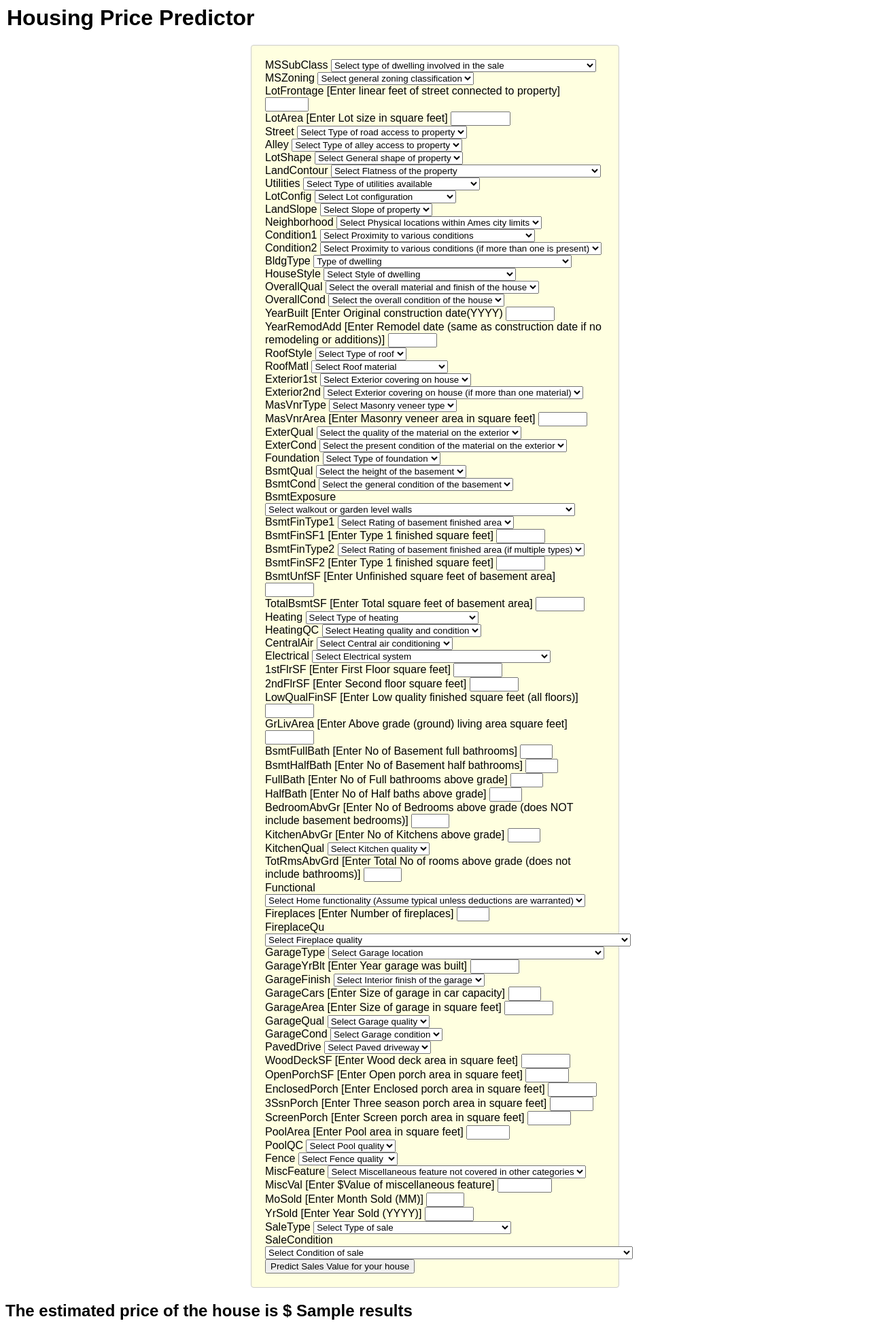
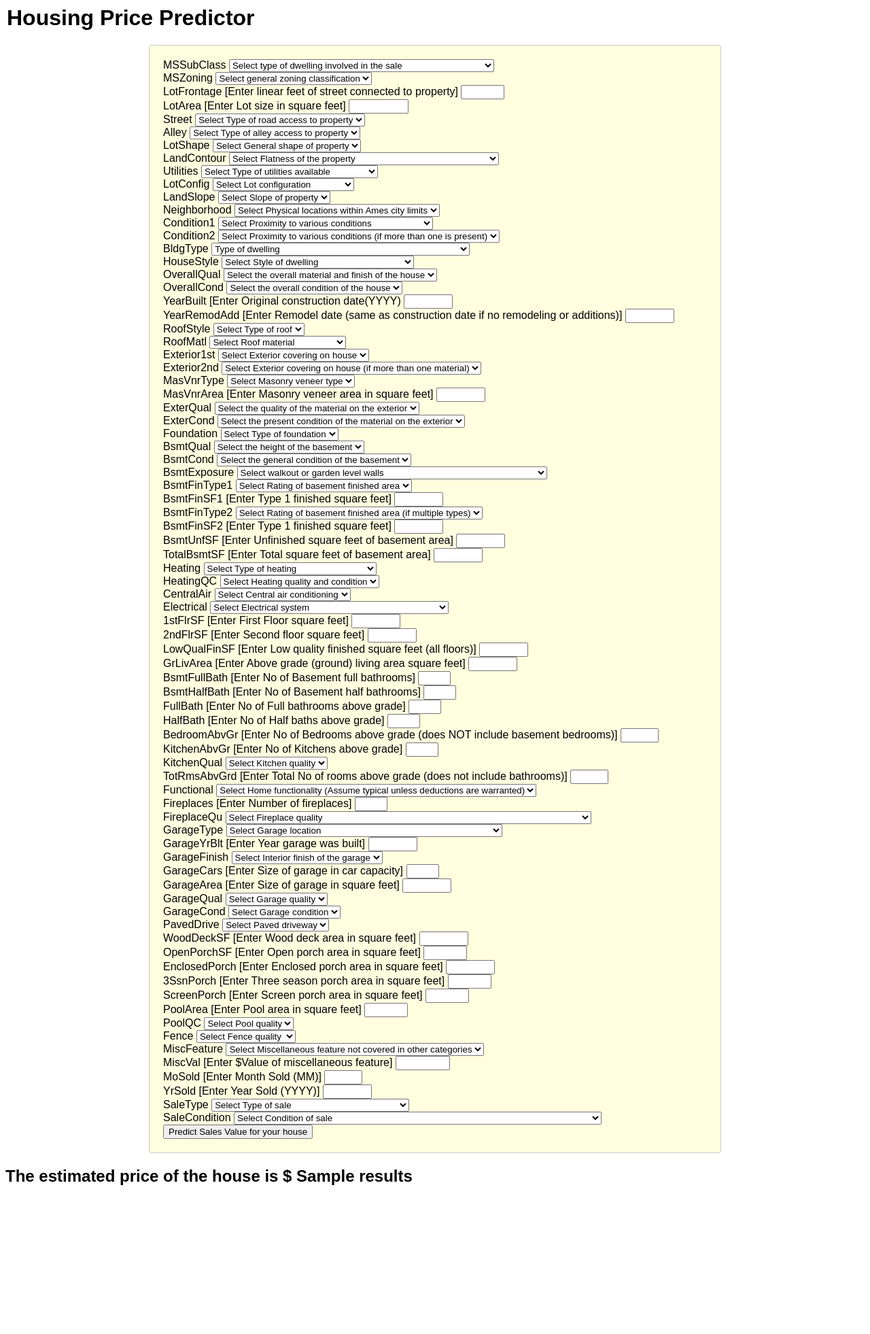
Before and after one commit to SiddharthSunilPatil/house_price_advanced_regression, a Flask app: template templates/home.html in a window 1280 px wide. Shown: the whole page at 68% size. After the commit the page ends 1743 px from the top, so only its background shows below. Run offline with Flask 3, Linux system fonts and the light colour scheme; the template is opened without the code that fills it: most values are stand-ins (such as "Sample title", 1, 10 or a date in 2020).

Commit message:
Updated home.html

```diff
--- a/static/style_home.css
+++ b/static/style_home.css
@@ -4,7 +4,7 @@ body {
   }
 
   .form-box {
-    max-width: 500px;
+    max-width: 800px;
     margin: 0 auto;
     background-color: #FFFFE0;
     padding: 20px;
--- a/static/style_index.css
+++ b/static/style_index.css
@@ -14,9 +14,10 @@ body {
 
   h1{
     text-align: center;
+    font-size: 20px;
   }
   h2{
-    font-size: 16px;
+    font-size: 12px;
     font-weight: lighter;
   }
   .text-center{
```
